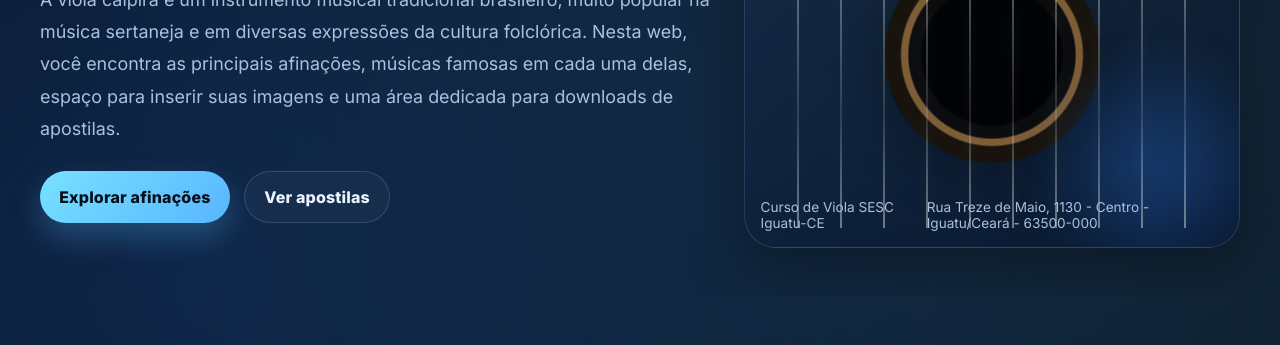
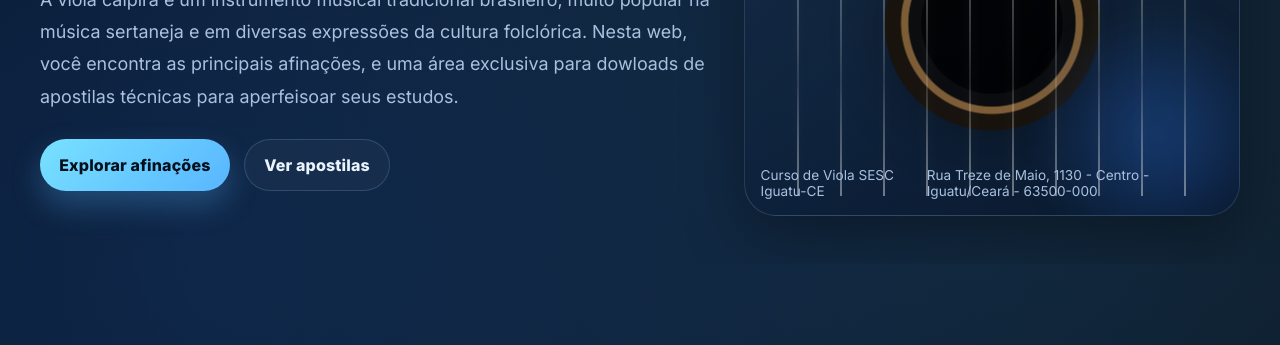
Before and after one commit to Paduamusical/violacaipira, a plain HTML site: page index.html in a window 1280 px wide. Shown: the part 784-1129 px from the top of the page. Drawn offline with Linux system fonts and the light colour scheme.

```diff
--- a/index.html
+++ b/index.html
@@ -827,8 +827,7 @@
           <p>
             A viola caipira é um instrumento musical tradicional brasileiro, muito popular na música sertaneja
             e em diversas expressões da cultura folclórica. Nesta web, você encontra as principais afinações,
-            músicas famosas em cada uma delas, espaço para inserir suas imagens e uma área dedicada para
-            downloads de apostilas.
+            e uma área exclusiva para dowloads de apostilas técnicas para aperfeisoar seus estudos.
           </p>
           <div class="hero-actions">
             <a class="btn btn-primary" href="#afinacoes">Explorar afinações</a>
```
